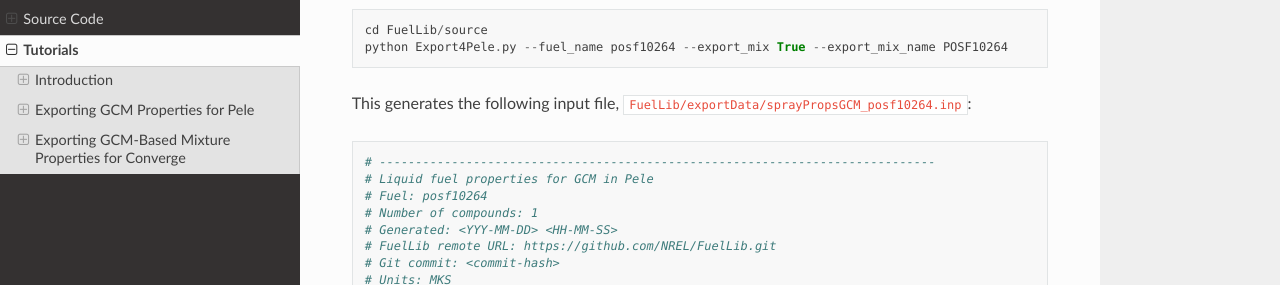
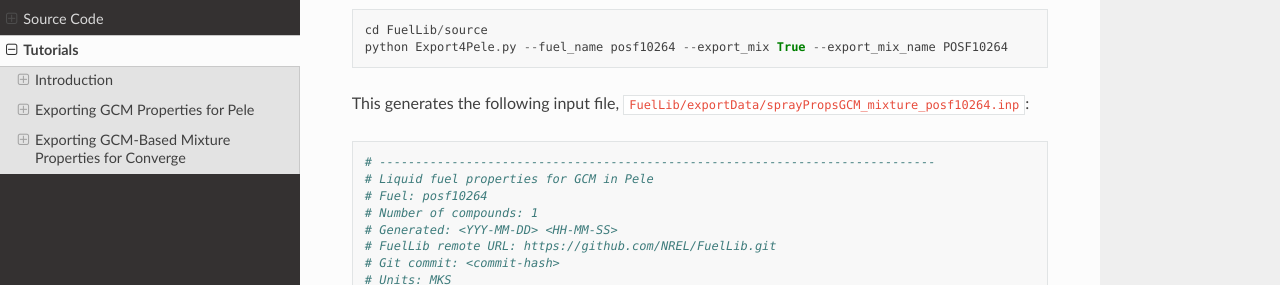
Before and after one commit to dmontgomeryNREL/FuelLib-NREL, a Sphinx documentation site: the page built from docs/tutorials.rst, in a window 1280 px wide and 900 px high, scrolled down 5936 px. Shown: the part 162-447 px from the top of the window. Built offline with Sphinx 7.4.7 and the Read the Docs theme 3.1.0, drawn with Linux system fonts in a browser that asks for light colours; cross-references to code outside the pages are shown as plain code.

Commit message:
Add mixture to exported file name (#26)

```diff
--- a/docs/tutorials.rst
+++ b/docs/tutorials.rst
@@ -261,7 +261,7 @@ Lastly, to export the fuel as a single mixture species, run the following comman
     cd FuelLib/source
     python Export4Pele.py --fuel_name posf10264 --export_mix True --export_mix_name POSF10264
 
-This generates the following input file, ``FuelLib/exportData/sprayPropsGCM_posf10264.inp``: ::
+This generates the following input file, ``FuelLib/exportData/sprayPropsGCM_mixture_posf10264.inp``: ::
 
     # -----------------------------------------------------------------------------
     # Liquid fuel properties for GCM in Pele
--- a/source/Export4Pele.py
+++ b/source/Export4Pele.py
@@ -90,7 +90,10 @@ def export_pele(
         os.makedirs(path)
 
     # Name of the input file
-    file_name = os.path.join(path, f"sprayPropsGCM_{fuel.name}.inp")
+    if not export_mix:
+        file_name = os.path.join(path, f"sprayPropsGCM_{fuel.name}.inp")
+    else:
+        file_name = os.path.join(path, f"sprayPropsGCM_mixture_{fuel.name}.inp")
 
     # Unit conversion factors:
     if units.lower() == "cgs":
```
